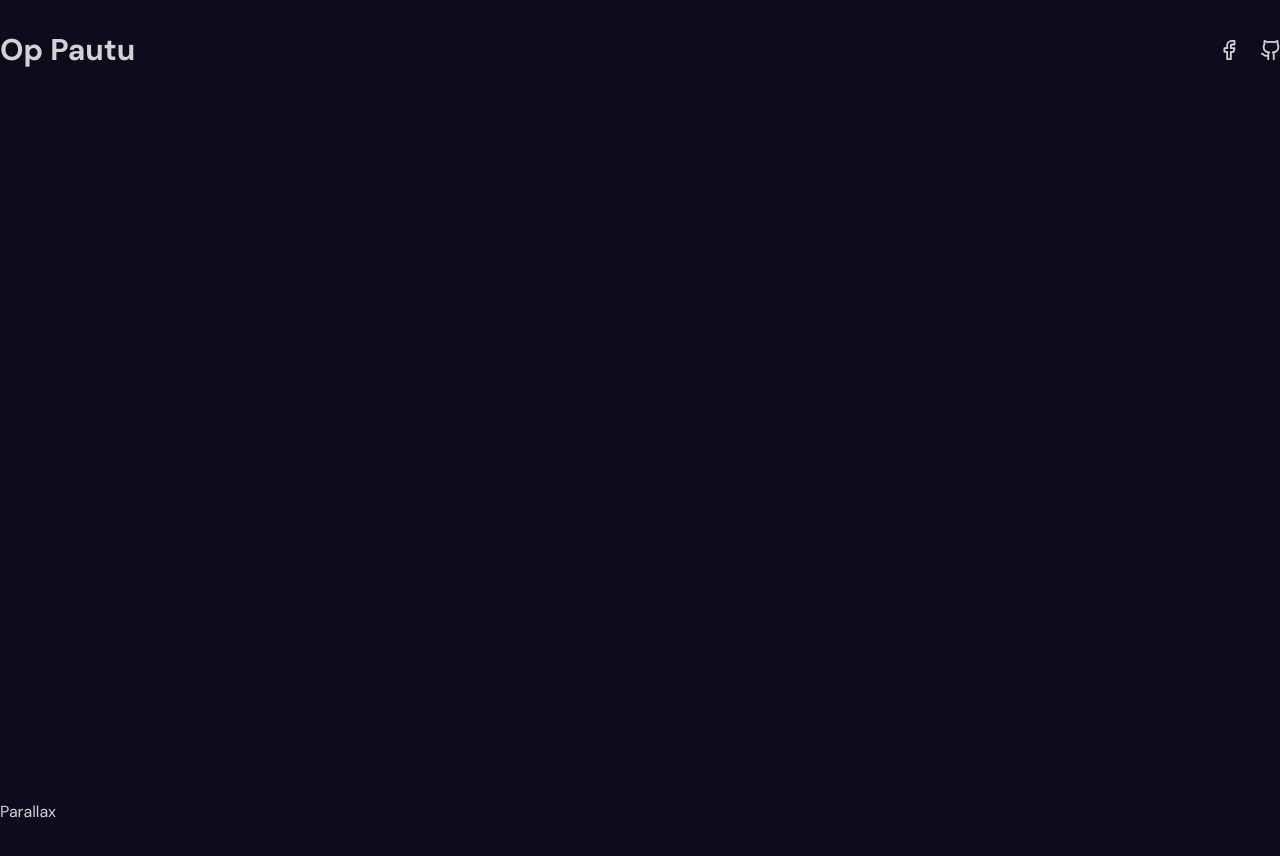
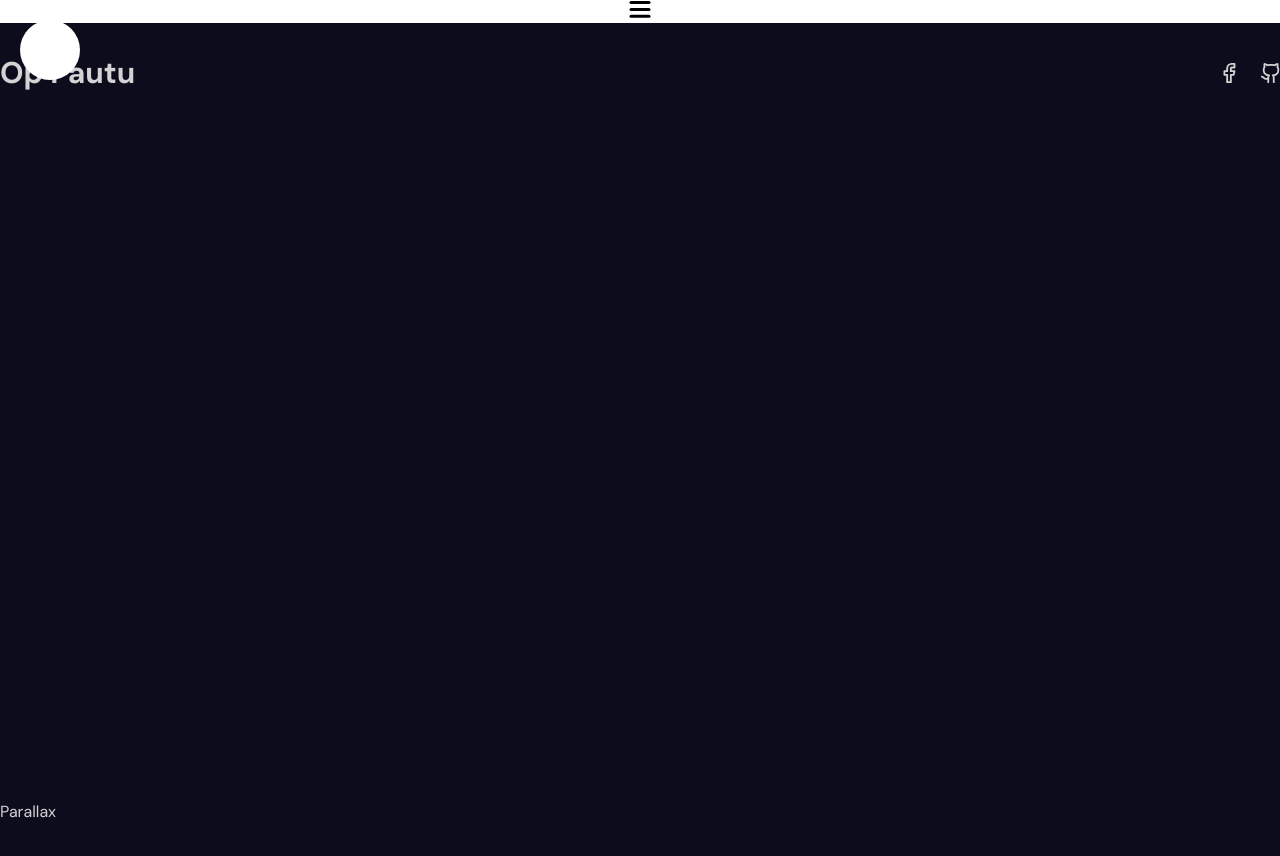
Before and after one commit to Op-Pautu/Portfolio, a React (Vite) app: page / in a window 1280 px wide. Shown: the top 856 px of the page. Built offline with nearby package versions, Linux system fonts and the light colour scheme.

Commit message:
Build sidebar with framer-motion

```diff
--- a/package.json
+++ b/package.json
@@ -10,6 +10,7 @@
     "preview": "vite preview"
   },
   "dependencies": {
+    "framer-motion": "^10.16.4",
     "lucide-react": "^0.287.0",
     "react": "^18.2.0",
     "react-dom": "^18.2.0"
--- a/src/App.jsx
+++ b/src/App.jsx
@@ -4,16 +4,16 @@ import "./index.css";
 function App() {
   return (
     <div>
-      <section>
+      <section id="Home">
         <Navbar />
       </section>
-      <section>Parallax</section>
+      <section id="Services">Parallax</section>
       <section>Services</section>
-      <section>Parallax</section>
+      <section id="Portfolio">Parallax</section>
       <section>Portfolio1</section>
       <section>Portfolio2</section>
       <section>Portfolio3</section>
-      <section>Contact</section>
+      <section id="Contact">Contact</section>
     </div>
   );
 }
--- /dev/null
+++ b/src/TestFramer.jsx
@@ -0,0 +1,29 @@
+import { motion } from "framer-motion";
+import { useState } from "react";
+
+const TestFramer = () => {
+  //   const [open, setOpen] = useState(false);
+  const variants = {
+    visible: (i) => ({
+      opacity: 1,
+      x: 100,
+      transition: { delay: i * 1 },
+    }),
+    hidden: { opacity: 0 },
+  };
+
+  const items = ["item1", "item2", "item3", "item4"];
+  return (
+    <div className="course">
+      <motion.ul initial="hidden" animate="visible" variants={variants}>
+        {items.map((item, i) => (
+          <motion.li variants={variants} key={item} custom={i}>
+            {item}
+          </motion.li>
+        ))}
+      </motion.ul>
+    </div>
+  );
+};
+
+export default TestFramer;
--- /dev/null
+++ b/src/components/Links.jsx
@@ -0,0 +1,15 @@
+const items = ["Home", "Services", "Portfolio", "Contact", "About"];
+
+const Links = () => {
+  return (
+    <div className="absolute w-[100%] h-[100%] flex flex-col items-center justify-center gap-5">
+      {items.map((item) => (
+        <a href={`#${item}`} key={item} className="text-4xl">
+          {item}
+        </a>
+      ))}
+    </div>
+  );
+};
+
+export default Links;
--- a/src/components/Navbar.jsx
+++ b/src/components/Navbar.jsx
@@ -4,12 +4,22 @@ import {
   InstagramIcon,
   TwitterIcon,
 } from "lucide-react";
+import { motion } from "framer-motion";
+import Sidebar from "./Sidebar";
 
 const Navbar = () => {
   return (
     <div className="h-[100px]">
+      <Sidebar />
       <div className="w-[1366px] mx-auto flex items-center justify-between h-[100%]">
-        <span className="font-bold text-3xl">Op Pautu</span>
+        <motion.span
+          initial={{ opacity: 0, scale: 0.5 }}
+          animate={{ opacity: 1, scale: 1 }}
+          transition={{ duration: 0.5 }}
+          className="font-bold text-3xl"
+        >
+          Op Pautu
+        </motion.span>
         <div className="flex gap-[20px]">
           <a href="#">
             <FacebookIcon size={22} />
--- /dev/null
+++ b/src/components/Sidebar.jsx
@@ -0,0 +1,44 @@
+import { useState } from "react";
+import { motion } from "framer-motion";
+import Links from "./Links";
+import ToggleButton from "./ToggleButton";
+
+const variants = {
+  open: {
+    clipPath: "circle(1200px at 50px 50px)",
+    transition: {
+      type: "spring",
+      stiffness: 20,
+    },
+  },
+  closed: {
+    clipPath: "circle(30px at 50px 50px)",
+    transition: {
+      delay: 0.5,
+      type: "spring",
+      stiffness: 400,
+      damping: 40,
+    },
+  },
+};
+
+const Sidebar = () => {
+  const [open, setOpen] = useState(false);
+
+  return (
+    <motion.div
+      animate={open ? "open" : "closed"}
+      className="flex flex-col items-center justify-center bg-white text-black"
+    >
+      <motion.div
+        variants={variants}
+        className="z-999 fixed top-0 left-0 bottom-0 w-[400px] bg-white"
+      >
+        <Links />
+      </motion.div>
+      <ToggleButton setOpen={setOpen} />
+    </motion.div>
+  );
+};
+
+export default Sidebar;
--- /dev/null
+++ b/src/components/ToggleButton.jsx
@@ -0,0 +1,41 @@
+import { motion } from "framer-motion";
+
+// eslint-disable-next-line react/prop-types
+const ToggleButton = ({ setOpen }) => {
+  return (
+    <button onClick={() => setOpen((prev) => !prev)}>
+      <svg width="23" height="23" viewBox="0 0 23 23">
+        <motion.path
+          strokeWidth="3"
+          stroke="black"
+          strokeLinecap="round"
+          variants={{
+            closed: { d: "M 2 2.5 L 20 2.5" },
+            open: { d: "M 3 16.5 L 17 2.5" },
+          }}
+        />
+        <motion.path
+          strokeWidth="3"
+          stroke="black"
+          strokeLinecap="round"
+          d="M 2 9.423 L 20 9.423"
+          variants={{
+            closed: { opacity: 1 },
+            open: { opacity: 0 },
+          }}
+        />
+        <motion.path
+          strokeWidth="3"
+          stroke="black"
+          strokeLinecap="round"
+          variants={{
+            closed: { d: "M 2 16.346 L 20 16.346" },
+            open: { d: "M 3 2.5 L 17 16.346" },
+          }}
+        />
+      </svg>
+    </button>
+  );
+};
+
+export default ToggleButton;
```
Also changed, not shown: 1 other file (tests, documents, lock files or other folders).
